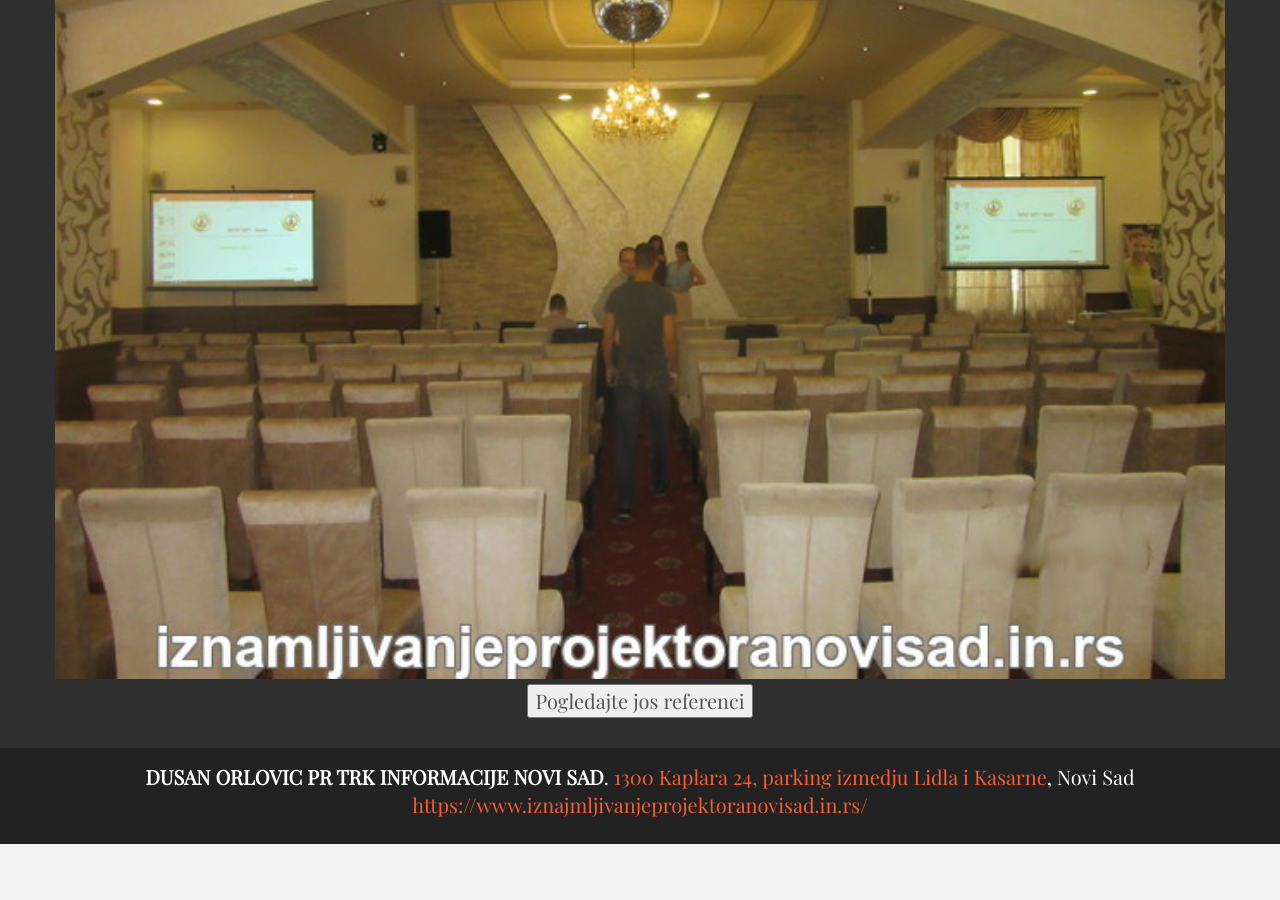
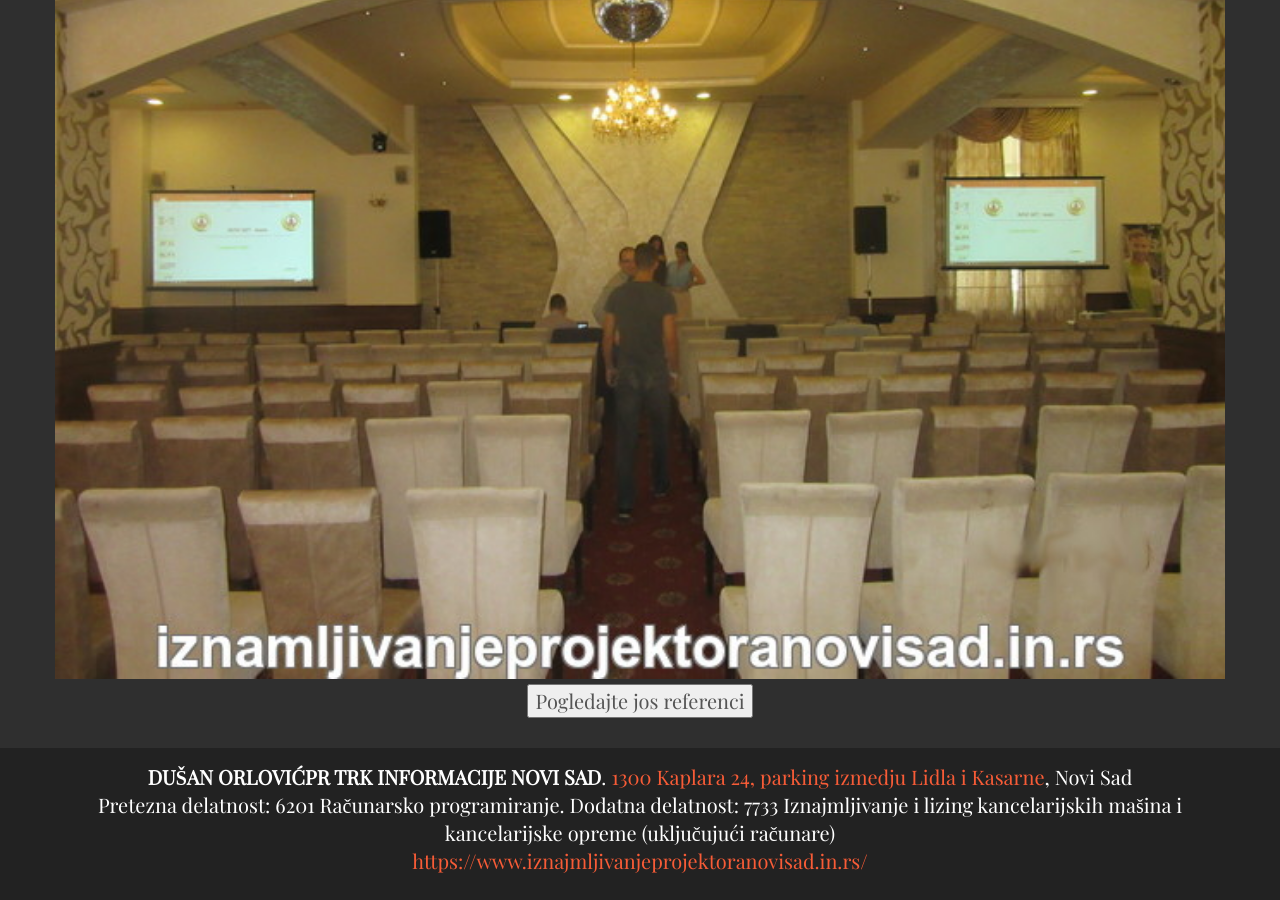
Before and after one commit to kulakajak/iznajmiprojektornovisad, a Jekyll site: the page built from index.html, in a window 1280 px wide and 900 px high, scrolled down 4103 px. Built offline with Jekyll 4.4.1, drawn with Linux system fonts in a browser that asks for light colours; nearby versions of some CDN libraries; some web fonts are replaced; before the commit the page ends 4947 px from its top, so only the background shows below that.

Commit message:
Add delatnost

```diff
--- a/index.html
+++ b/index.html
@@ -360,10 +360,12 @@ layout: default
 
   <div id="c">
     <div class="container">
-      <p><b>DUSAN ORLOVIC PR TRK INFORMACIJE NOVI SAD</b>.
+      <p><b>DUŠAN ORLOVIĆPR TRK INFORMACIJE NOVI SAD</b>.
         <a
           href='https://www.google.com/maps/place/TRK+INOVACIJE+DOO+NOVI+SAD/@45.2334974,19.7974555,17z/data=!4m13!1m7!3m6!1s0x475b0fd4dd740a91:0xb1e70098747ca5a0!2z0KHQuNC80LUg0JzQuNC70YPRgtC40L3QvtCy0LjRm9CwINCh0LDRgNCw0ZjQu9C40ZjQtSAzOCwg0J3QvtCy0Lgg0KHQsNC0IDQwNjk1Mw!3b1!8m2!3d45.2334974!4d19.7996442!3m4!1s0x0:0x36b3afbea8afc8be!8m2!3d45.2331166!4d19.7985448'>1300
         Kaplara 24, parking izmedju Lidla i Kasarne</a>, Novi Sad
+          <br>
+          Pretezna delatnost: 6201 Računarsko programiranje. Dodatna delatnost: 7733 Iznajmljivanje i lizing kancelarijskih mašina i kancelarijske opreme (uključujući računare)
           <br>
           <a href='https://www.iznajmljivanjeprojektoranovisad.in.rs/'>https://www.iznajmljivanjeprojektoranovisad.in.rs/</a>
       </p>
```
